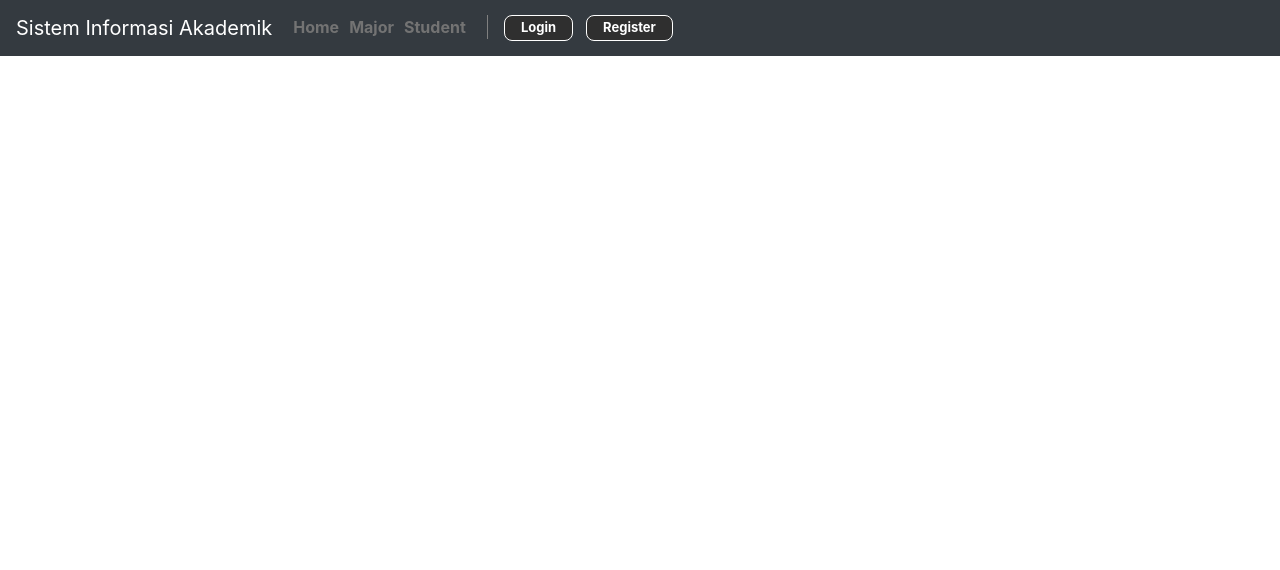
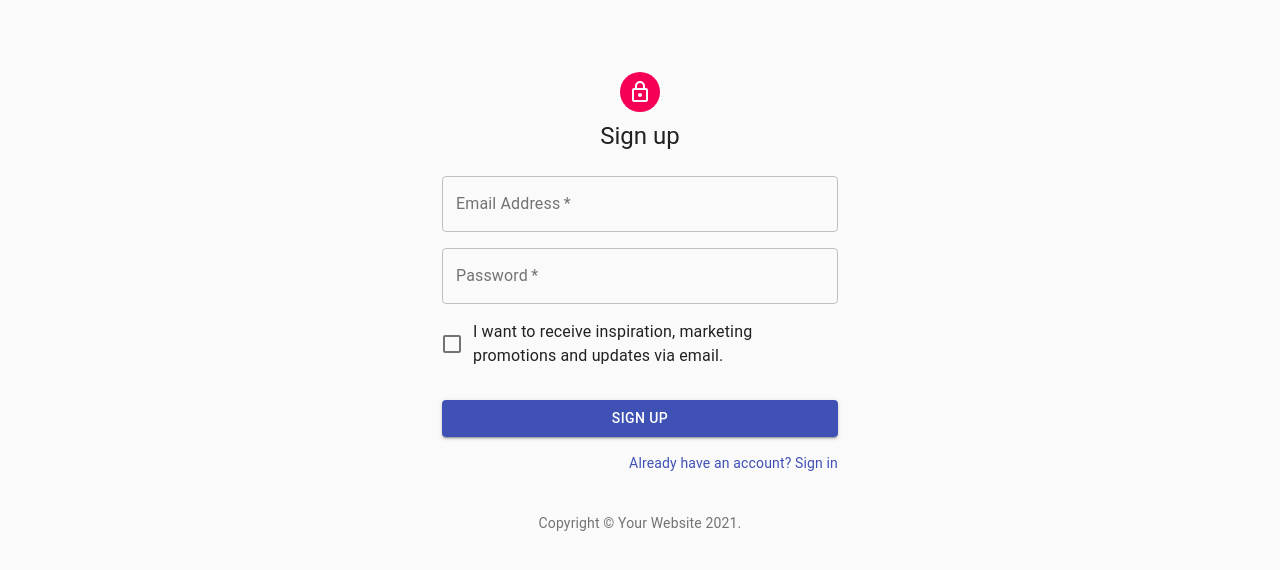
Before and after one commit to YeremiaJoy/Sistem-Informasi-Akademik-SIA, a React (Create React App) app in the folder front-end/: page /signup in a window 1280 px wide. Shown: the top 570 px of the page. Built offline with nearby package versions, Linux system fonts and the light colour scheme.

Commit message:
navbar protected

```diff
--- a/front-end/src/App.js
+++ b/front-end/src/App.js
@@ -1,24 +1,18 @@
-import Home from "./pages/home";
-import { BrowserRouter, Switch, Route } from "react-router-dom";
+import React, { useState } from 'react'
+import { BrowserRouter as Router } from "react-router-dom";
 import 'bootstrap/dist/css/bootstrap.min.css';
-import student from "./pages/student";
-import major from "./pages/major";
-import NavbarComponent from "./component/Navbar/NavbarComponent";
-
-
+import Routes from './routes/Routes'
+import AuthApi from "./utils/AuthApi"
 
 function App() {
+
+  const [auth, setAuth] = useState(false)
   return (
-    <BrowserRouter>
-      <main>
-        <NavbarComponent/>
-        <Switch>
-          <Route path="/" exact component={Home} />
-          <Route path="/major" exact component={major}/>
-          <Route path="/student" exact component={student} />
-        </Switch>
-      </main>
-    </BrowserRouter>
+    <AuthApi.Provider value={{ auth, setAuth }}>
+      <Router>
+        <Routes />
+      </Router>
+    </AuthApi.Provider>
   );
 }
 
--- /dev/null
+++ b/front-end/src/component/Login/SignIn.jsx
@@ -0,0 +1,123 @@
+import React from 'react';
+import Avatar from '@material-ui/core/Avatar';
+import Button from '@material-ui/core/Button';
+import CssBaseline from '@material-ui/core/CssBaseline';
+import TextField from '@material-ui/core/TextField';
+import FormControlLabel from '@material-ui/core/FormControlLabel';
+import Checkbox from '@material-ui/core/Checkbox';
+import Link from '@material-ui/core/Link';
+import Grid from '@material-ui/core/Grid';
+import Box from '@material-ui/core/Box';
+import LockOutlinedIcon from '@material-ui/icons/LockOutlined';
+import Typography from '@material-ui/core/Typography';
+import { makeStyles } from '@material-ui/core/styles';
+import Container from '@material-ui/core/Container';
+
+import AuthApi from "../../utils/AuthApi"
+
+function Copyright() {
+  return (
+    <Typography variant="body2" color="textSecondary" align="center">
+      {'Copyright © '}
+      <Link color="inherit" href="https://material-ui.com/">
+        Sistem Informasi Akademik - Yeremia Joy
+      </Link>{' '}
+      {new Date().getFullYear()}
+      {'.'}
+    </Typography>
+  );
+}
+
+const useStyles = makeStyles((theme) => ({
+  paper: {
+    marginTop: theme.spacing(8),
+    display: 'flex',
+    flexDirection: 'column',
+    alignItems: 'center',
+  },
+  avatar: {
+    margin: theme.spacing(1),
+    backgroundColor: theme.palette.secondary.main,
+  },
+  form: {
+    width: '100%', // Fix IE 11 issue.
+    marginTop: theme.spacing(1),
+  },
+  submit: {
+    margin: theme.spacing(3, 0, 2),
+  },
+}));
+
+
+export default function SignIn() {
+  const classes = useStyles();
+  const authApi = React.useContext(AuthApi);
+  const handleSignIn = () =>{
+      authApi.setAuth(true);
+  }
+  return (
+    <Container component="main" maxWidth="xs">
+      <CssBaseline />
+      <div className={classes.paper}>
+        <Avatar className={classes.avatar}>
+          <LockOutlinedIcon />
+        </Avatar>
+        <Typography>
+          Sign in
+        </Typography>
+        <form className={classes.form}>
+          <TextField
+            variant="outlined"
+            margin="normal"
+            required
+            fullWidth
+            id="email"
+            label="Email Address"
+            name="email"
+            autoComplete="email"
+            autoFocus
+          />
+          <TextField
+            variant="outlined"
+            margin="normal"
+            required
+            fullWidth
+            name="password"
+            label="Password"
+            type="password"
+            id="password"
+            autoComplete="current-password"
+          />
+          <FormControlLabel
+            control={<Checkbox value="remember" color="primary" />}
+            label="Remember me"
+          />
+          <Button
+            fullWidth
+            variant="contained"
+            color="primary"
+            className={classes.submit}
+            onClick={handleSignIn}
+          >
+            Sign In
+          </Button>
+          <Grid container>
+            <Grid item xs>
+              <Link href="#" variant="body2">
+                Forgot password?
+              </Link>
+            </Grid>
+            <Grid item>
+              <Link href="/signup" variant="body2">
+                {"Don't have an account? Sign Up"}
+              </Link>
+            </Grid>
+          </Grid>
+        </form>
+      </div>
+      <Box mt={8}>
+        <Copyright />
+      </Box>
+    </Container>
+  );
+}
--- a/front-end/src/component/Navbar/NavbarComponent.jsx
+++ b/front-end/src/component/Navbar/NavbarComponent.jsx
@@ -3,7 +3,6 @@ import { Navbar, Nav } from "react-bootstrap"
 import { Link } from 'react-router-dom'
 import { NavbarData } from '../Navbar/NavbarComponentData'
 import "./NavbarComponent.css"
-import Login from "../Login/Login"
 
 class NavbarComponent extends Component {
    constructor(props) {
@@ -32,14 +31,16 @@ class NavbarComponent extends Component {
                )
                }
                <div className="batas"></div>
-               <Link className="login" onClick={() => this.setState({
+               <Link to="/signin" className="login">Login</Link>
+
+               {/* onClick={() => this.setState({
                   LoginShow: true
-               })}>Login</Link>
-               <Login
+               })} */}
+               {/* <Login
                show={this.state.LoginShow}
                onHide={loginClose}
-               />
-               <Link to="/register" className="register">Register</Link>
+               /> */}
+               <Link to="/signup" className="register">Register</Link>
             </Nav>
          </Navbar>
       );
--- /dev/null
+++ b/front-end/src/component/SignUp/SignUp.jsx
@@ -0,0 +1,117 @@
+import React from 'react';
+import Avatar from '@material-ui/core/Avatar';
+import Button from '@material-ui/core/Button';
+import CssBaseline from '@material-ui/core/CssBaseline';
+import TextField from '@material-ui/core/TextField';
+import FormControlLabel from '@material-ui/core/FormControlLabel';
+import Checkbox from '@material-ui/core/Checkbox';
+import Link from '@material-ui/core/Link';
+import Grid from '@material-ui/core/Grid';
+import Box from '@material-ui/core/Box';
+import LockOutlinedIcon from '@material-ui/icons/LockOutlined';
+import Typography from '@material-ui/core/Typography';
+import { makeStyles } from '@material-ui/core/styles';
+import Container from '@material-ui/core/Container';
+
+function Copyright() {
+  return (
+    <Typography variant="body2" color="textSecondary" align="center">
+      {'Copyright © '}
+      <Link color="inherit" href="https://material-ui.com/">
+        Your Website
+      </Link>{' '}
+      {new Date().getFullYear()}
+      {'.'}
+    </Typography>
+  );
+}
+
+const useStyles = makeStyles((theme) => ({
+  paper: {
+    marginTop: theme.spacing(8),
+    display: 'flex',
+    flexDirection: 'column',
+    alignItems: 'center',
+  },
+  avatar: {
+    margin: theme.spacing(1),
+    backgroundColor: theme.palette.secondary.main,
+  },
+  form: {
+    width: '100%', // Fix IE 11 issue.
+    marginTop: theme.spacing(3),
+  },
+  submit: {
+    margin: theme.spacing(3, 0, 2),
+  },
+}));
+
+export default function SignUp() {
+  const classes = useStyles();
+
+  return (
+    <Container component="main" maxWidth="xs">
+      <CssBaseline />
+      <div className={classes.paper}>
+        <Avatar className={classes.avatar}>
+          <LockOutlinedIcon />
+        </Avatar>
+        <Typography component="h1" variant="h5">
+          Sign up
+        </Typography>
+        <form className={classes.form} noValidate>
+          <Grid container spacing={2}>
+            <Grid item xs={12}>
+              <TextField
+                variant="outlined"
+                required
+                fullWidth
+                id="email"
+                label="Email Address"
+                name="email"
+                autoComplete="email"
+              />
+            </Grid>
+            <Grid item xs={12}>
+              <TextField
+                variant="outlined"
+                required
+                fullWidth
+                name="password"
+                label="Password"
+                type="password"
+                id="password"
+                autoComplete="current-password"
+              />
+            </Grid>
+            <Grid item xs={12}>
+              <FormControlLabel
+                control={<Checkbox value="allowExtraEmails" color="primary" />}
+                label="I want to receive inspiration, marketing promotions and updates via email."
+              />
+            </Grid>
+          </Grid>
+          <Button
+            type="submit"
+            fullWidth
+            variant="contained"
+            color="primary"
+            className={classes.submit}
+          >
+            Sign Up
+          </Button>
+          <Grid container justify="flex-end">
+            <Grid item>
+              <Link href="/signin" variant="body2">
+                Already have an account? Sign in
+              </Link>
+            </Grid>
+          </Grid>
+        </form>
+      </div>
+      <Box mt={5}>
+        <Copyright />
+      </Box>
+    </Container>
+  );
+}
--- a/front-end/src/pages/home.jsx
+++ b/front-end/src/pages/home.jsx
@@ -1,15 +1,21 @@
 import React, { Component } from 'react'
 import { Card, Button, Tabs, Tab, Container } from 'react-bootstrap';
+import NavbarComponent from "../component/Navbar/NavbarComponent";
 
 class home extends Component {
   render() {
     const style = {
       tab: {
         marginTop: "2%"
+      },
+      container: {
+        padding: '0px'
       }
     }
     return (
-      <Container fluid>
+      <Container fluid style={style.container}>
+          <NavbarComponent />
+          <Container>
         <Tabs defaultActiveKey="Major" id="uncontrolled-tab-example" style={style.tab}>
           <Tab eventKey="Major" title="Major">
             <Card.Body href="#major">
@@ -32,6 +38,7 @@ class home extends Component {
           </Tab>
 
         </Tabs>
+        </Container>
       </Container>
     )
   }
--- /dev/null
+++ b/front-end/src/routes/Routes.jsx
@@ -0,0 +1,46 @@
+import React from "react"
+import { Switch, Route, Redirect } from "react-router-dom";
+import student from "../pages/student";
+import major from "../pages/major";
+import SignUp from "../component/SignUp/SignUp"
+import SignIn from "../component/Login/SignIn"
+import home from "../pages/home";
+import AuthApi from "../utils/AuthApi"
+
+function Routes() {
+    return (
+        <Switch>
+            <RouteRegisteration path="/" exact component={home} />
+            <RouteProtected path="/major" exact component={major} />
+            <RouteProtected path="/student" exact component={student} />
+            <RouteRegisteration path="/signin" exact component={SignIn} />
+            <RouteRegisteration path="/signup" exact component={SignUp} />
+        </Switch>
+    );
+}
+
+const RouteRegisteration = ({ component: Component, ...rest}) => {
+    const authApi = React.useContext(AuthApi);
+    return (
+    <Route
+        {...rest}
+        render={props=>
+            !authApi.auth ? <Component {...props} /> : <Redirect to="/major"/>
+        }
+    />
+    );
+};
+
+const RouteProtected = ({ component: Component, ...rest}) => {
+    const authApi = React.useContext(AuthApi);
+    return (
+    <Route
+        {...rest}
+        render={props =>
+            authApi.auth ? <Component {...props} /> : <Redirect to="/signin"/>
+        }
+    />
+    );
+};
+
+export default Routes;
--- /dev/null
+++ b/front-end/src/utils/AuthApi.jsx
@@ -0,0 +1,2 @@
+import React from 'react'
+export default React.createContext(null);
```
